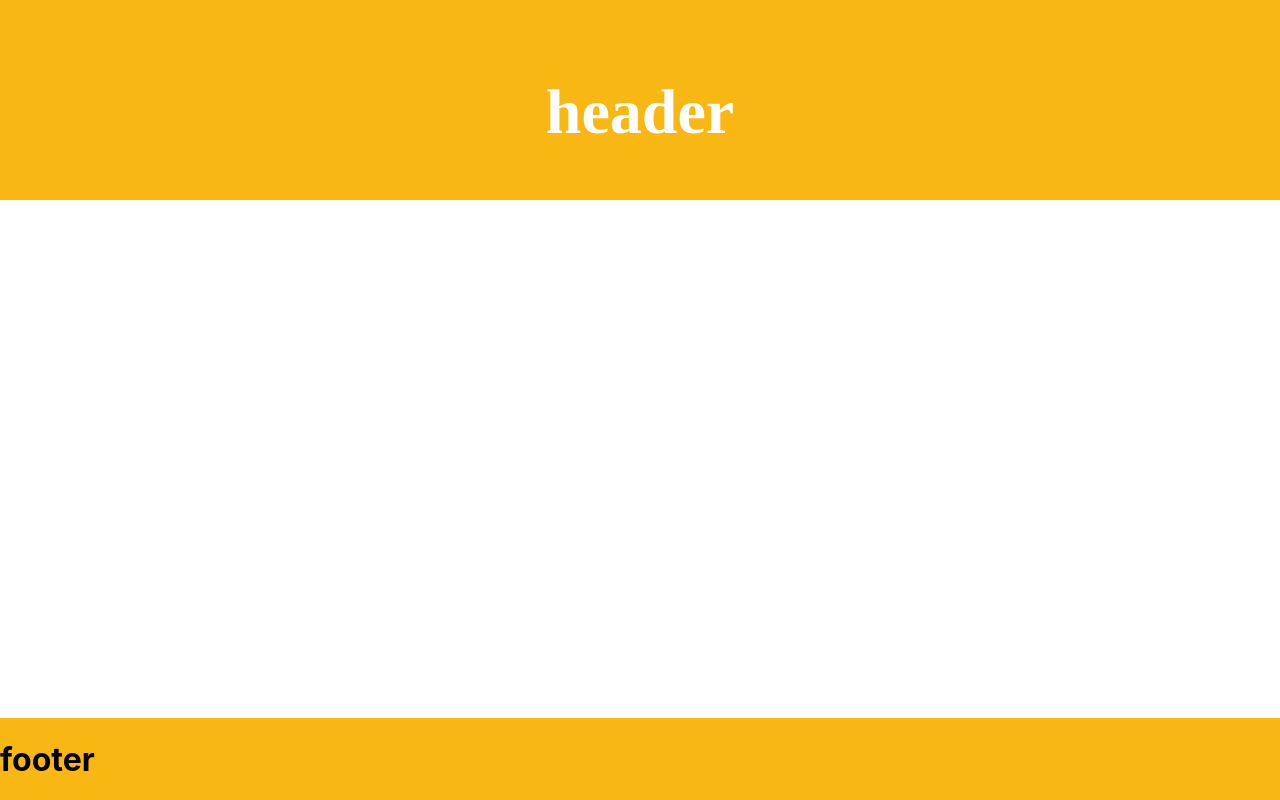
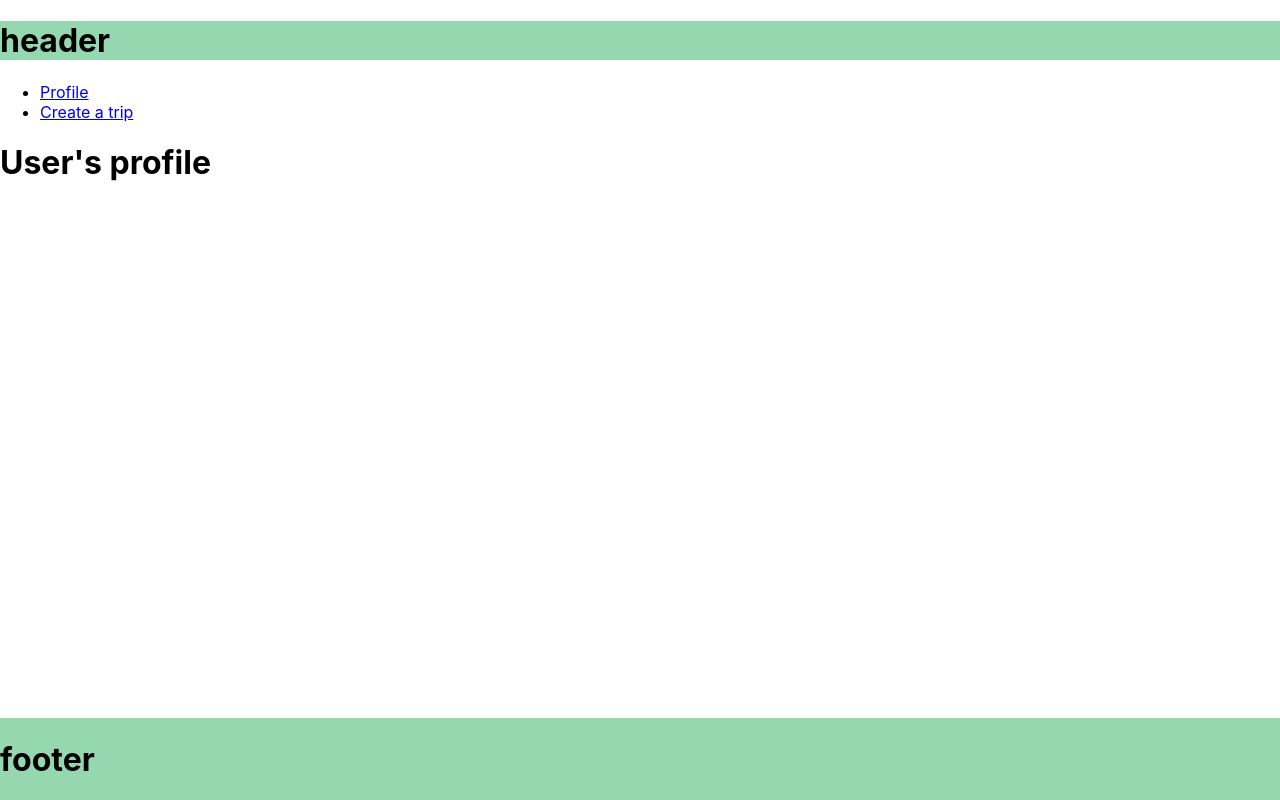
Before and after one commit to ljbrewer/AWheelGoodTime, a React (Create React App) app in the folder client/: page /createtrip in a window 1280 px wide. Built offline with nearby package versions, Linux system fonts and the light colour scheme.

Commit message:
mForm.js, navtabs

```diff
--- a/client/src/App.js
+++ b/client/src/App.js
@@ -1,12 +1,13 @@
 import React from "react";
 import Header from "./components/Header";
 import Footer from "./components/Footer";
+import PageContainer from "./components/PageContainer";
 
-// import PortfolioContainer from "./components/PortfolioContainer";
+
 
 const App = () => <div>
     <Header />
-    {/* <PortfolioContainer /> */}
+    <PageContainer />
     <Footer />
 
     </div>
--- a/client/src/components/Footer.js
+++ b/client/src/components/Footer.js
@@ -3,7 +3,7 @@ import React from 'react';
 
 const styles = {
     foot: {
-        background: '#f9b713',
+        background: '#95d7ae',
         position: 'fixed',
         bottom: 0,
         width: '100%',
--- /dev/null
+++ b/client/src/components/Form/mForm.js
@@ -0,0 +1,52 @@
+import { useState } from "react";
+// import ReactDOM from "react-dom";
+import '../Form/style.css'
+
+export default function MyForm() {
+  const [inputs, setInputs] = useState({});
+
+  const handleChange = (event) => {
+    const name = event.target.name;
+    const value = event.target.value;
+    setInputs(values => ({...values, [name]: value}))
+  }
+
+  const handleSubmit = (event) => {
+    event.preventDefault();
+    console.log(inputs);
+  }
+
+  return (
+
+    <form onSubmit={handleSubmit}>
+      <label>Name your Trip:
+      <input
+        type="text"
+        name="name"
+        value={inputs.name || ""}
+        onChange={handleChange}
+      />
+      </label>
+      <label>Enter starting point
+        <input
+          type="text"
+          name="start"
+          value={inputs.start || ""}
+          onChange={handleChange}
+        />
+        </label>
+        <label>Enter your destination:
+        <input
+          type="text"
+          name="destination"
+          value={inputs.destination || ""}
+          onChange={handleChange}
+        />
+        </label>
+        <input type="submit" />
+    </form>
+
+  )
+}
+
+// ReactDOM.render(<MyForm />, document.getElementById('root'));
--- a/client/src/components/Header.js
+++ b/client/src/components/Header.js
@@ -1,13 +1,18 @@
 import React from 'react';
-// Here we are importing a CSS file as a dependency
-import '../styles/Header.css';
 
+const styles = {
+    head: {
+        background: '#95d7ae',
+
+},
+};
 function Header(){
     return (
+        <div style={styles.head}>
         <header className="header">
             <h1>header</h1>
         </header>
-
+        </div>
     );
 }
 
--- /dev/null
+++ b/client/src/components/NavTabs.js
@@ -0,0 +1,33 @@
+import React from 'react';
+
+// Here we are using object destructuring assignment to pluck off our variables from the props object
+// We assign them to their own variable names
+function NavTabs({ currentPage, handlePageChange }) {
+  return (
+    <ul className="nav nav-tabs">
+      <li className="nav-item">
+        <a
+          href="#Profile"
+          onClick={() => handlePageChange('Profile')}
+          // This is a conditional (ternary) operator that checks to see if the current page is "Home"
+          // If it is, we set the current page to 'nav-link-active', otherwise we set it to 'nav-link'
+          className={currentPage === 'Profile' ? 'nav-link active' : 'nav-link'}
+        >
+          Profile
+        </a>
+      </li>
+      <li className="nav-item">
+        <a
+          href="#CreateTrip"
+          onClick={() => handlePageChange('CreateTrip')}
+          // Check to see if the currentPage is `Blog`, and if so we use the active link class from bootstrap. Otherwise, we set it to a normal nav-link
+          className={currentPage === 'CreateTrip' ? 'nav-link active' : 'nav-link'}
+        >
+          Create a trip
+        </a>
+      </li>
+    </ul>
+  );
+}
+
+export default NavTabs;
--- /dev/null
+++ b/client/src/components/PageContainer.js
@@ -0,0 +1,31 @@
+import React, { useState } from 'react';
+import NavTabs from './NavTabs';
+import Profile from '../pages/Profile';
+import CreateTrip from '../pages/CreateTrip';
+
+
+export default function PageContainer() {
+  const [currentPage, setCurrentPage] = useState('Profile');
+
+  // This method is checking to see what the value of `currentPage` is. Depending on the value of currentPage, we return the corresponding component to render.
+  const renderPage = () => {
+    if (currentPage === 'Profile') {
+      return <Profile />;
+    }
+    if (currentPage === 'CreateTrip') {
+      return <CreateTrip />;
+    }
+    return <Profile />;
+  };
+
+  const handlePageChange = (page) => setCurrentPage(page);
+
+  return (
+    <div>
+      {/* We are passing the currentPage from state and the function to update it */}
+      <NavTabs currentPage={currentPage} handlePageChange={handlePageChange} />
+      {/* Here we are calling the renderPage method which will return a component  */}
+      {renderPage()}
+    </div>
+  );
+}
--- /dev/null
+++ b/client/src/pages/CreateTrip.js
@@ -0,0 +1,16 @@
+import React from 'react';
+import MyForm from '../components/Form/mForm'
+
+
+export default function CreateTrip() {
+  return (
+    <div>
+      <h1>Create a trip here</h1>
+
+      <MyForm />
+
+    </div>
+
+
+  );
+}
--- a/client/src/pages/Profile.js
+++ b/client/src/pages/Profile.js
@@ -1,38 +1,15 @@
 import React from 'react';
 
-import { useParams } from 'react-router-dom';
-import { useQuery } from '@apollo/client';
 
-import SkillsList from '../components/SkillsList';
-import SkillForm from '../components/SkillForm';
-
-import { QUERY_SINGLE_PROFILE } from '../utils/queries';
-
-const Profile = () => {
-  const { profileId } = useParams();
-
-  const { loading, data } = useQuery(QUERY_SINGLE_PROFILE, {
-    variables: { profileId: profileId },
-  });
-
-  const profile = data?.profile || {};
-
-  if (loading) {
-    return <div>Loading...</div>;
-  }
+export default function Profile() {
   return (
     <div>
-      <h2 className="card-header">
-        {profile.name}'s friends have endorsed these skills...
-      </h2>
+      <h1>User's profile</h1>
+      <p>
 
-      {profile.skills?.length > 0 && <SkillsList skills={profile.skills} />}
+      </p>
+    </div>
 
-      <div className="my-4 p-4" style={{ border: '1px dotted #1a1a1a' }}>
-        <SkillForm profileId={profile._id} />
-      </div>
-    </div>
+
   );
-};
-
-export default Profile;
+}
--- a/client/src/styles/Header.css
+++ /dev/null
@@ -1,15 +0,0 @@
-/* @import url('https://fonts.googleapis.com/css?family=Birthstone+Bounce:wght@500'); */
-
-.header {
-  background: #f9b713;
-  height: 200px;
-}
-
-.header h1 {
-  margin: 0;
-  padding-top: 75px;
-  text-align: center;
-  color: white;
-  font-family:'Birthstone Bounce', cursive;
-  font-size: 4rem;
-}
```
Also changed, not shown: client/src/components/Form/index.js (deleted, +0 -63 lines), client/src/styles/style.css (deleted, +0 -10 lines), 1 other file (tests, documents, lock files or other folders).
